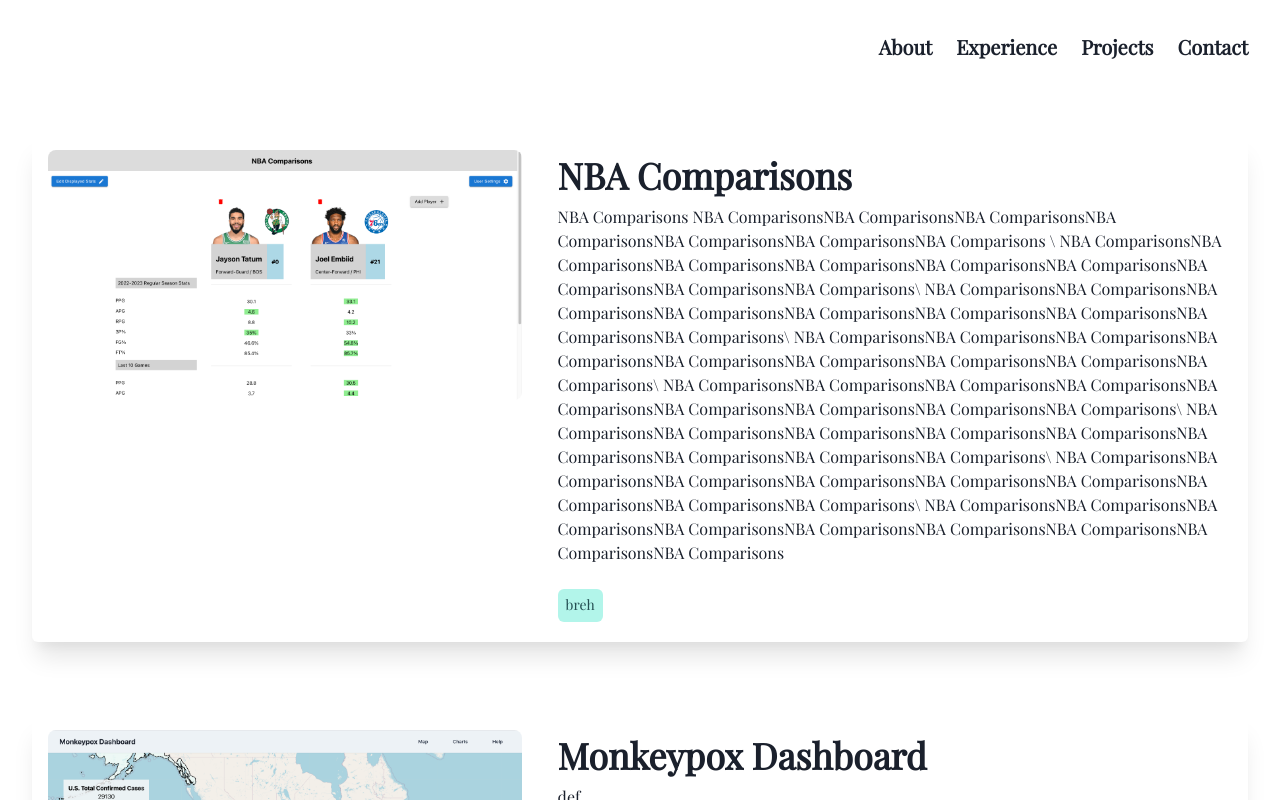
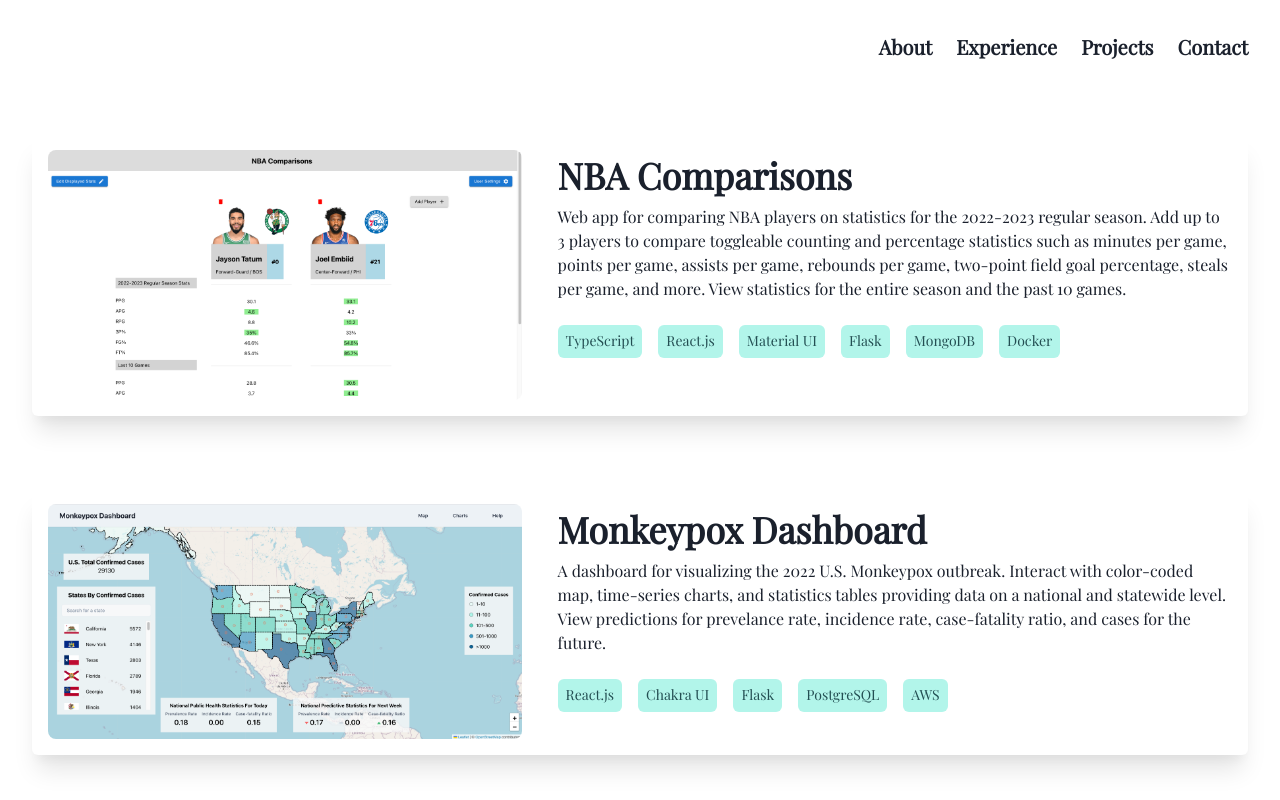
Before and after one commit to felixhuang12/felixhuang12.github.io, a React (Create React App) app: page /projects in a window 1280 px wide. Shown: the top 800 px of the page. Built offline with nearby package versions, Linux system fonts and the light colour scheme.

Commit message:
Add project descriptions

```diff
--- a/src/pages/Projects.tsx
+++ b/src/pages/Projects.tsx
@@ -1,4 +1,4 @@
-import { Card, CardBody, Heading, Image, Stack, Text, Box, Tag, AspectRatio } from "@chakra-ui/react"
+import { Card, CardBody, Heading, Image, Stack, Text, Box, Tag } from "@chakra-ui/react"
 import Navbar from "../components/Navbar"
 
 interface ProjectCardProps {
@@ -54,22 +54,16 @@
                 imageSrc="/assets/nba_comps_dashboard.png"
                 imageAlt="NBA Comparisons dashboard"
                 title="NBA Comparisons"
-                description="NBA Comparisons NBA ComparisonsNBA ComparisonsNBA ComparisonsNBA ComparisonsNBA ComparisonsNBA ComparisonsNBA Comparisons \
-                NBA ComparisonsNBA ComparisonsNBA ComparisonsNBA ComparisonsNBA ComparisonsNBA ComparisonsNBA ComparisonsNBA ComparisonsNBA Comparisons\
-                NBA ComparisonsNBA ComparisonsNBA ComparisonsNBA ComparisonsNBA ComparisonsNBA ComparisonsNBA ComparisonsNBA ComparisonsNBA Comparisons\
-                NBA ComparisonsNBA ComparisonsNBA ComparisonsNBA ComparisonsNBA ComparisonsNBA ComparisonsNBA ComparisonsNBA ComparisonsNBA Comparisons\
-                NBA ComparisonsNBA ComparisonsNBA ComparisonsNBA ComparisonsNBA ComparisonsNBA ComparisonsNBA ComparisonsNBA ComparisonsNBA Comparisons\
-                NBA ComparisonsNBA ComparisonsNBA ComparisonsNBA ComparisonsNBA ComparisonsNBA ComparisonsNBA ComparisonsNBA ComparisonsNBA Comparisons\
-                NBA ComparisonsNBA ComparisonsNBA ComparisonsNBA ComparisonsNBA ComparisonsNBA ComparisonsNBA ComparisonsNBA ComparisonsNBA Comparisons\
-                NBA ComparisonsNBA ComparisonsNBA ComparisonsNBA ComparisonsNBA ComparisonsNBA ComparisonsNBA ComparisonsNBA ComparisonsNBA Comparisons"
-                tools={['breh']}
+                description="Web app for comparing NBA players on statistics for the 2022-2023 regular season. Add up to 3 players to compare toggleable counting and percentage statistics such as minutes per game, points per game, assists per game, rebounds per game, two-point field goal percentage, steals per game, and more. View statistics
+                for the entire season and the past 10 games."
+                tools={['TypeScript', 'React.js', 'Material UI', 'Flask', 'MongoDB', 'Docker']}
             />
             <ProjectCard
                 imageSrc="/assets/monkeypox_dashboard.png"
                 imageAlt="Monkeypox dashboard"
                 title="Monkeypox Dashboard"
-                description="def"
-                tools={['breh']}
+                description="A dashboard for visualizing the 2022 U.S. Monkeypox outbreak. Interact with color-coded map, time-series charts, and statistics tables providing data on a national and statewide level. View predictions for prevelance rate, incidence rate, case-fatality ratio, and cases for the future."
+                tools={['React.js', 'Chakra UI', 'Flask', 'PostgreSQL', 'AWS']}
             />
         </Stack>
     )
```
